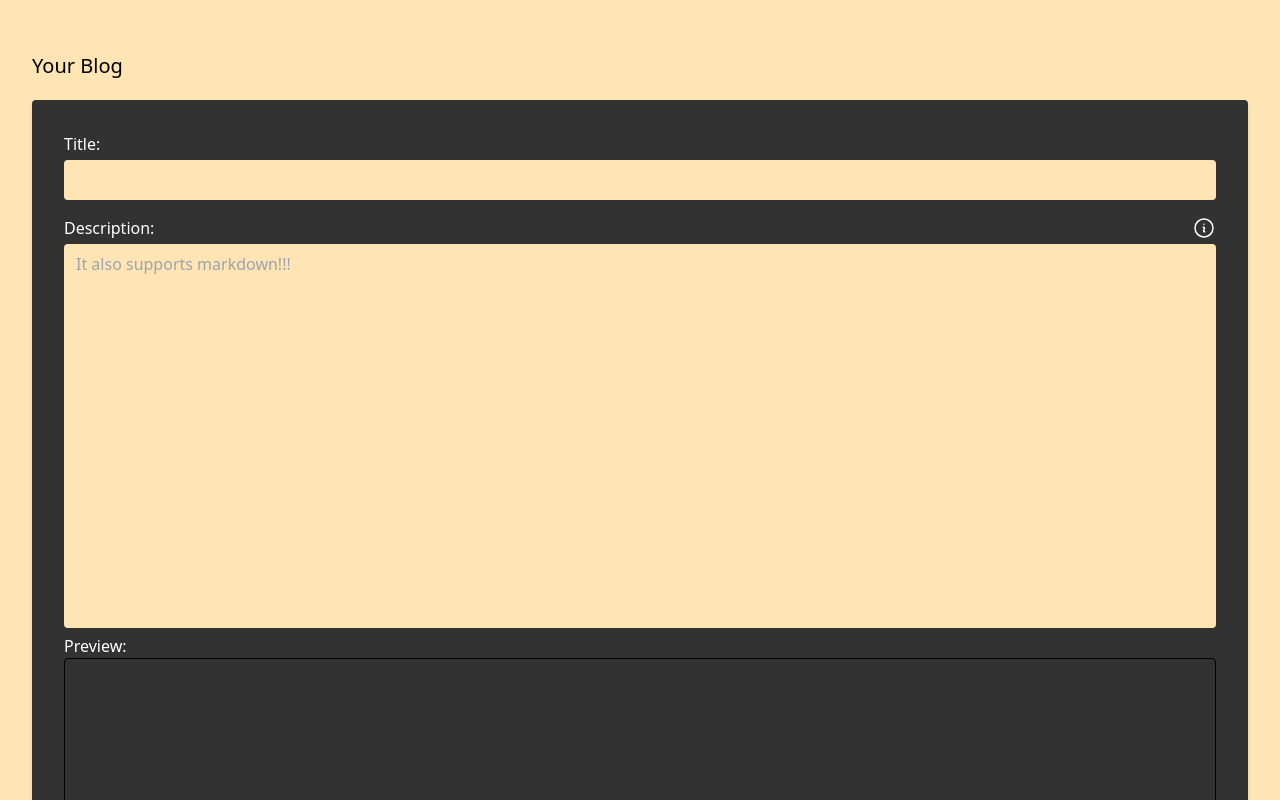
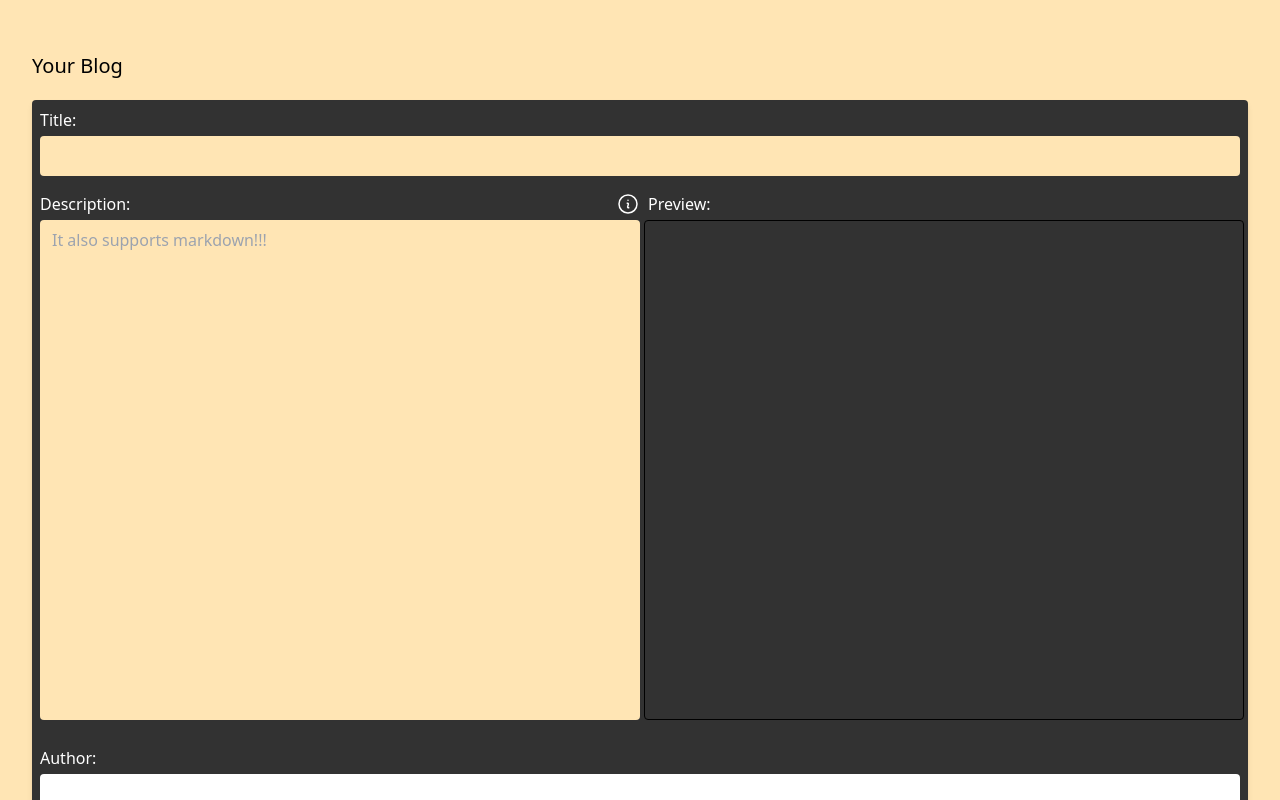
Before and after one commit to prikshitsingh24/Next-Blog, a Next.js app in the folder my-blog/: page /AddBlogs in a window 1280 px wide. Shown: the top 800 px of the page. Built offline with nearby package versions, Linux system fonts and the light colour scheme; no server answers.

Commit message:
Improve blog add ui

```diff
--- a/my-blog/src/components/AddBlogsComponent/blogAddition.tsx
+++ b/my-blog/src/components/AddBlogsComponent/blogAddition.tsx
@@ -50,9 +50,9 @@ export default function BlogAdditionComponent() {
   }
 
   return (
-    <div className="bg-Beige p-8 flex-column justify-center items-center h-full">
+    <div className="bg-Beige p-8 flex-column justify-center items-center h-full w-full">
         <div className="text-black text-xl my-5">Your Blog</div>
-      <div className="bg-darkgrey p-8 rounded shadow-md w-full">
+      <div className="bg-darkgrey p-2 rounded shadow-md w-full">
         {popUp ?(
             <div className="relative flex justify-center item-center">
               <ErrorComponent error={error}></ErrorComponent>
@@ -73,7 +73,8 @@ export default function BlogAdditionComponent() {
             onChange={handleTitle}
           />
         </div>
-        <div className="mb-4">
+        <div className="grid grid-cols-12 mb-4">
+          <div className='col-span-12 lg:col-span-6 '>
           <div className="flex justify-between">
           <label htmlFor="description" className="text-white block mb-1">
             Description:
@@ -84,16 +85,17 @@ export default function BlogAdditionComponent() {
           </svg>
           </div>
           </div>
-          <div>
           <textarea
             id="description"
-            className="py-2 px-3 w-full h-96 rounded border-gray-300 resize-none outline-none bg-Beige "
+            className="py-2 px-3 w-full h-[500px] rounded border-gray-300 resize-none outline-none bg-Beige "
             value={markdown}
             onChange={handleMarkdownChange}
             placeholder="It also supports markdown!!!"
           />
-          <div className="text-white">Preview:</div>
-          <div className="w-full h-[500px] border rounded border-black overflow-auto px-3 bg-darkgrey text-white">
+          </div>
+          <div className='col-span-12 lg:col-span-6'>
+          <div className="text-white mx-2">Preview:</div>
+          <div className="w-full h-[500px] border rounded border-black overflow-auto px-3 bg-darkgrey text-white my-1 mx-1">
           <MarkdownRenderer content={markdown}></MarkdownRenderer>
           </div>
           </div>
--- a/my-blog/src/components/template.tsx
+++ b/my-blog/src/components/template.tsx
@@ -15,6 +15,7 @@ export default function Template({data,id}){
             <div className="text-xl my-2">{data.title}</div>
             <div className="border px-2 py-2 border-black rounded-xl">
             <MarkdownRenderer content={data.description.slice(0,900)}></MarkdownRenderer>
+            <div>........</div>
             </div>
             <div className="text-xl my-5 flex justify-between">
                 <div>
```
